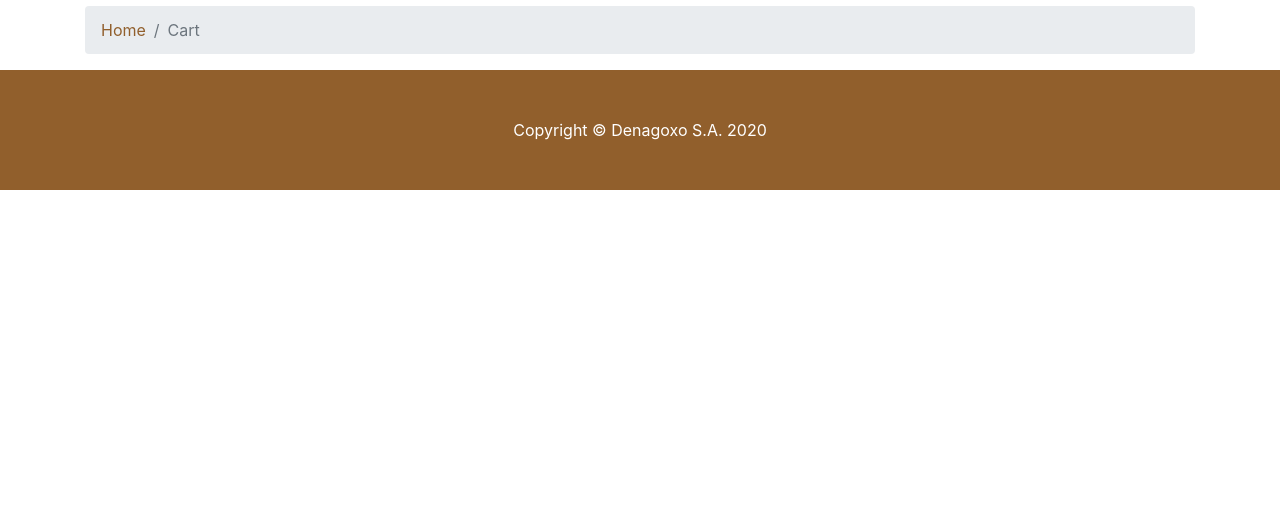
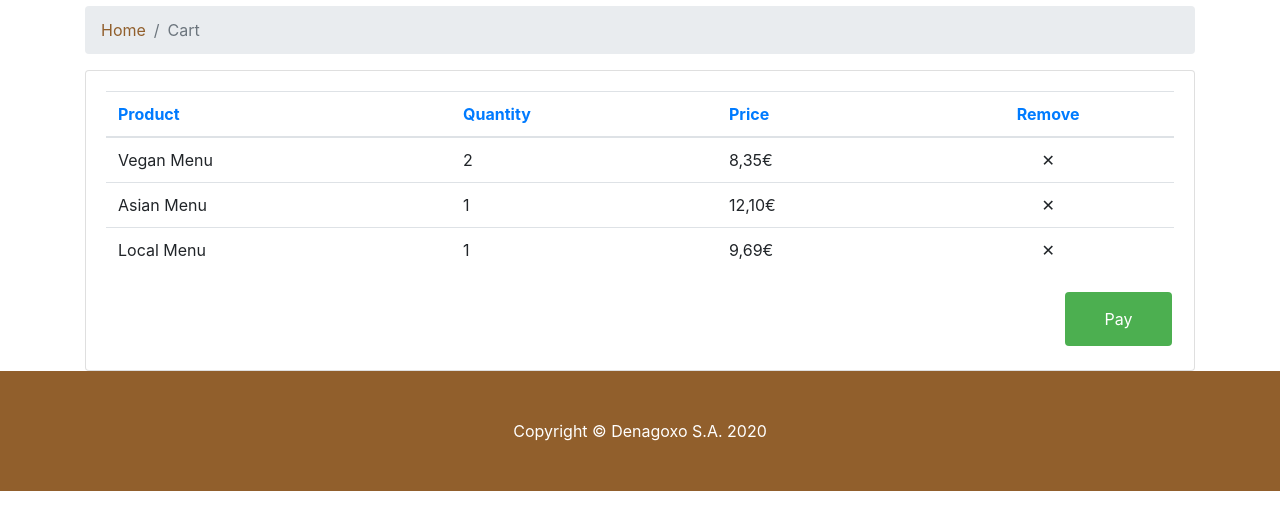
Before and after one commit to ipallinto/proyecto-final-asr31, a website: page cart.html in a window 1280 px wide. Shown: the part 138-668 px from the top of the page. Drawn offline with nearby package versions, Linux system fonts and the light colour scheme.

Commit message:
upgraded cart

```diff
--- a/cart.html
+++ b/cart.html
@@ -75,6 +75,10 @@
       }
     }
 
+    function appearTable() {
+      document.getElementById("payTable").style.display = "block";
+    }
+
   </script>
 </head>
 <body>
@@ -129,6 +133,44 @@
     </ol>
   </div>
 
+  <div class="container">
+    <div class="card card-plain">
+      <div class="card-body">
+        <div class="table-responsive">
+          <table class="table">
+            <thead class=" text-primary">
+              <th>Product</th><th>Quantity</th><th>Price</th><th class="text-center">Remove</th>
+            </thead>
+            <tbody>
+              <tr><td>Vegan Menu</td><td>2</td><td>8,35€</td><td class="text-center"><span>&#10005;</span></td></tr>
+              <tr><td>Asian Menu</td><td>1</td><td>12,10€</td><td class="text-center"><span>&#10005;</span></td></tr>
+              <tr><td>Local Menu</td><td>1</td><td>9,69€</td><td class="text-center"><span>&#10005;</span></td></tr>
+            </tbody>
+          </table>
+          <button class="payB" onclick="appearTable()" id="payT">Pay</button>
+        </div>
+      </div>
+    </div>
+
+    <div class="card card-plain" id="payTable">
+      <div class="card-body">
+        <div class="table-responsive">
+          <table class="table">
+            <thead class=" text-primary">
+              <th>Product</th><th>Quantity</th><th>Price</th><th class="text-center">Remove</th>
+            </thead>
+            <tbody>
+              <tr><td>Vegan Menu</td><td>2</td><td>8,35€</td><td class="text-center"><span>&#10005;</span></td></tr>
+              <tr><td>Asian Menu</td><td>1</td><td>12,10€</td><td class="text-center"><span>&#10005;</span></td></tr>
+              <tr><td>Local Menu</td><td>1</td><td>9,69€</td><td class="text-center"><span>&#10005;</span></td></tr>
+            </tbody>
+          </table>
+          <button class="payB" onclick="appearTable" id="payT">Pay</button>
+        </div>
+      </div>
+    </div>
+  </div>
+
   <!-- Footer -->
   <footer class="py-5 bg-color">
     <div class="container">
--- a/css/modern-business.css
+++ b/css/modern-business.css
@@ -138,3 +138,21 @@ a:hover{
   border-color: #915f2c;
   background-color: #915f2c;
 }
+.payB{
+  background-color: #4CAF50;
+  border-radius: 4px;
+  border: none;
+  color: white;
+  padding: 15px;
+  text-align: center;
+  text-decoration: none;
+  display: inline-block;
+  font-size: 16px;
+  margin: 4px 2px;
+  cursor: pointer;
+  float: right;
+  width: 10%;
+}
+#payTable{
+  display: none;
+}
```
